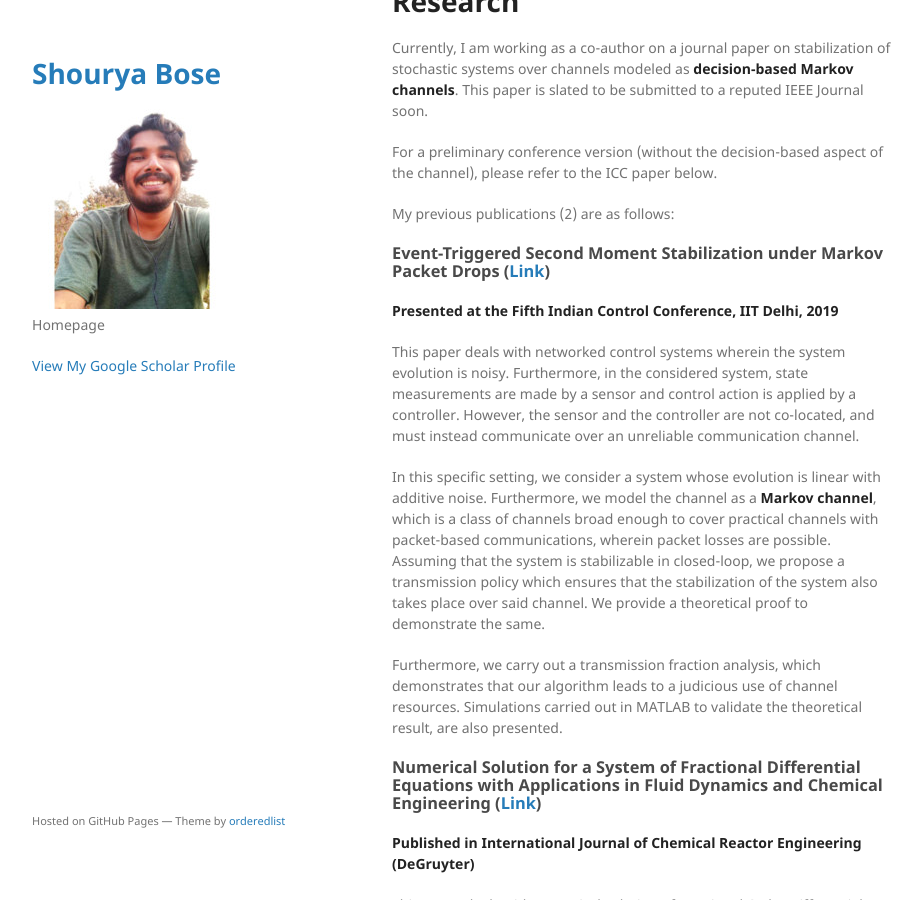
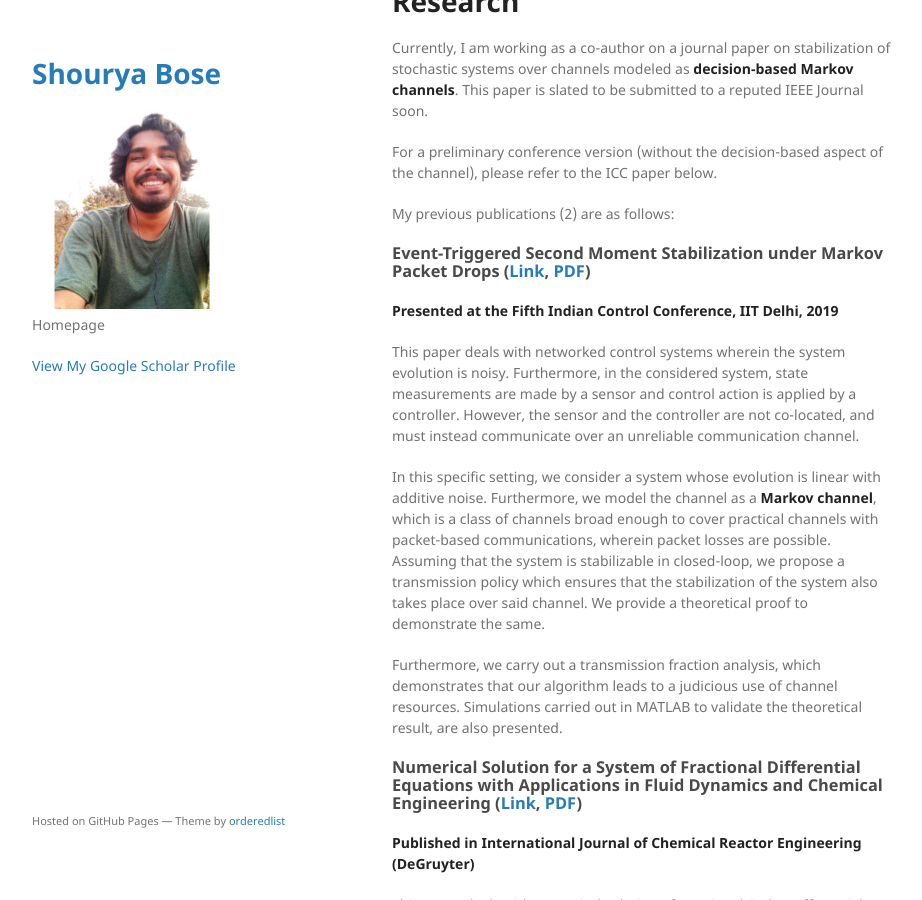
Before and after one commit to shourya01/shourya01.github.io, a Jekyll site: the page built from index.md, in a window 1280 px wide and 900 px high, scrolled down 423 px. Shown: the whole window, without its empty margins (178-1100 px from the left). Built offline with Jekyll 4.4.1, drawn with Linux system fonts in a browser that asks for light colours.

Commit message:
newfiles

```diff
--- a/index.md
+++ b/index.md
@@ -26,7 +26,7 @@ For a preliminary conference version (without the decision-based aspect of the c
 
 My previous publications (2) are as follows:
 
-### Event-Triggered Second Moment Stabilization under Markov Packet Drops ([Link](https://ieeexplore.ieee.org/document/8715576))
+### Event-Triggered Second Moment Stabilization under Markov Packet Drops ([Link](https://ieeexplore.ieee.org/document/8715576), [PDF](./bose_icc2019.pdf))
 
 **Presented at the Fifth Indian Control Conference, IIT Delhi, 2019**
 
@@ -43,7 +43,7 @@ the same.
 Furthermore, we carry out a transmission fraction analysis, which demonstrates that our algorithm leads to a judicious use of channel resources.
 Simulations carried out in MATLAB to validate the theoretical result, are also presented.
 
-### Numerical Solution for a System of Fractional Differential Equations with Applications in Fluid Dynamics and Chemical Engineering ([Link](https://www.degruyter.com/view/j/ijcre.2017.15.issue-5/ijcre-2017-0093/ijcre-2017-0093.xml))
+### Numerical Solution for a System of Fractional Differential Equations with Applications in Fluid Dynamics and Chemical Engineering ([Link](https://www.degruyter.com/view/j/ijcre.2017.15.issue-5/ijcre-2017-0093/ijcre-2017-0093.xml), [PDF](./bose_ijcre2017.pdf))
 
 **Published in International Journal of Chemical Reactor Engineering (DeGruyter)**
 
```
Also changed, not shown: 2 other files.
